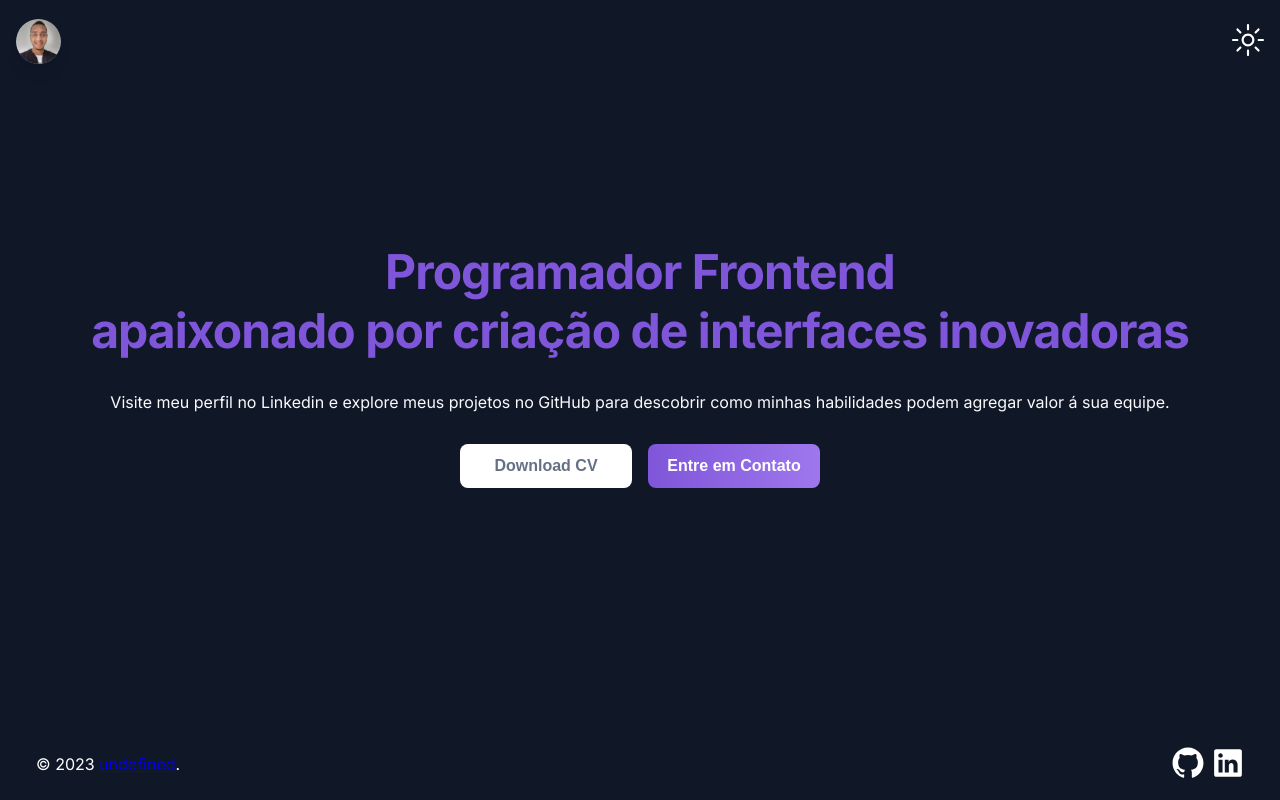
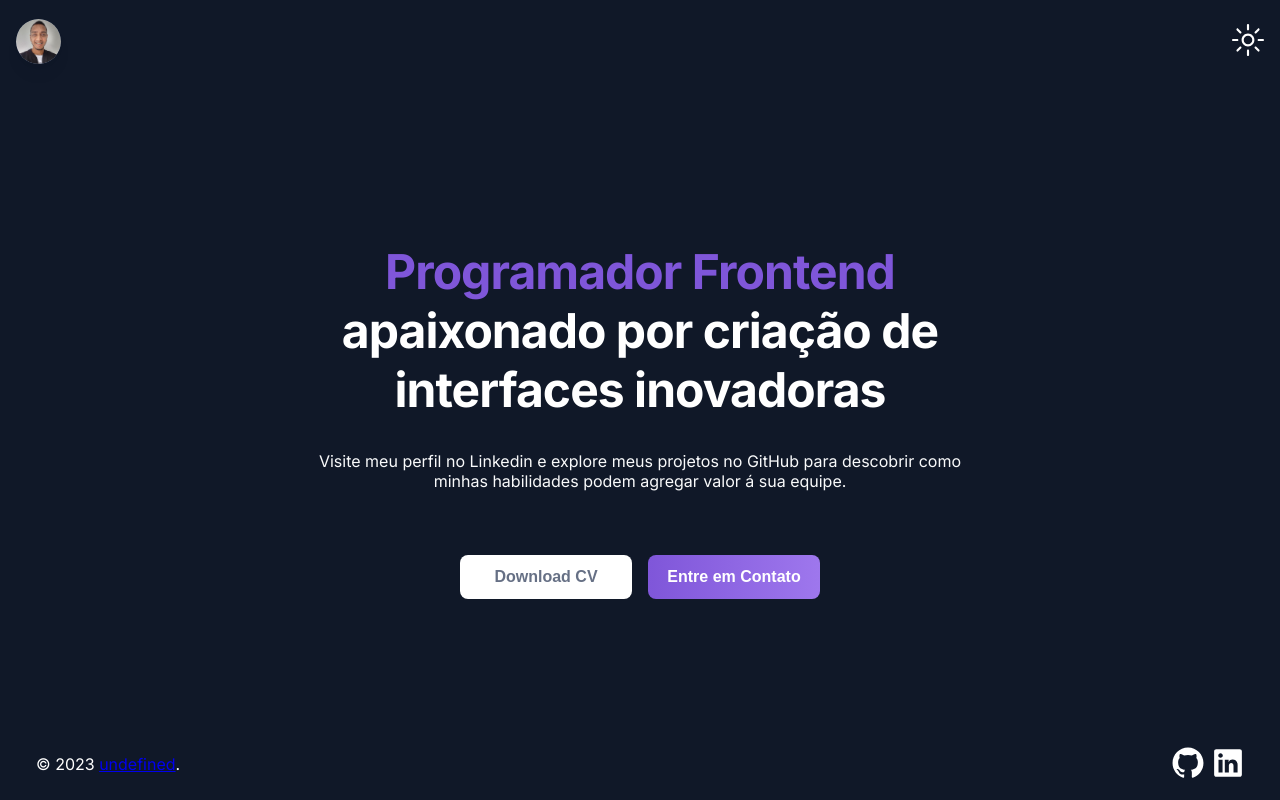
Before and after one commit to matheusgrodrigues/portfolio-backup-inativo, a Next.js app: page / in a window 1280 px wide. Built offline with nearby package versions, Linux system fonts and the light colour scheme.

Commit message:
Ajustando type theme

```diff
--- a/package.json
+++ b/package.json
@@ -5,11 +5,11 @@
     "scripts": {
         "dev": "next dev",
         "build": "next build",
+        "build:test": "NODE_ENV=test jest",
         "start": "next start",
         "lint": "next lint",
-        "build-test": "NODE_ENV=test jest",
         "test": "jest --watch",
-        "prettier-write": "npx prettier src/ --write"
+        "prettier:write": "npx prettier src/ --write"
     },
     "dependencies": {
         "@radix-ui/react-avatar": "^1.0.4",
--- a/src/app/page.tsx
+++ b/src/app/page.tsx
@@ -2,6 +2,7 @@
 
 import React, { useCallback } from 'react';
 
+import { DefaultTheme } from 'styled-components/dist/types';
 import styled from 'styled-components';
 
 import { ThemeProvider } from '../config/theme/utils/theme-provider';
@@ -14,9 +15,11 @@ import { useDarkMode } from '../core/hooks/useDarkMode';
 import { Button, Display, Text } from '../components/atoms';
 import { Header, Footer } from '../components/organisms';
 
-const BriefDescriptionStyled = styled.div`
+const ContainerStyled = styled.div`
     justify-content: center;
     flex-direction: column;
+    align-items: center;
+
     padding-right: ${({ theme }) => theme.ref.spacing.sp20};
     padding-left: ${({ theme }) => theme.ref.spacing.sp20};
     padding-top: ${({ theme }) => theme.ref.spacing.sp64};
@@ -25,22 +28,34 @@ const BriefDescriptionStyled = styled.div`
     ${({ theme }) => bpHelper('bp_lg', `padding-top: ${theme.ref.spacing.sp128};`)}
     ${({ theme }) => bpHelper('bp_xl', `padding-top: ${theme.ref.spacing.sp160};`)}
 
-    text-align: center;
     background: ${({ theme }) =>
         theme.name === 'light' ? theme.ref.colors['color_white'] : theme.ref.colors['color_gray900']};
+
     min-height: calc(100vh - 82px);
+
     display: flex;
     width: 100%;
-    gap: ${({ theme }) => theme.ref.spacing.sp32};
 
     & > footer {
         margin-top: auto;
     }
 `;
 
+const BriefDescriptionStyled = styled.div`
+    flex-direction: column;
+    text-align: center;
+    max-width: 700px;
+    display: flex;
+    width: 100%;
+
+    gap: ${({ theme }) => theme.ref.spacing.sp32};
+`;
+
 const ActionButtonStyled = styled.div`
     justify-content: center;
     display: flex;
+
+    margin: ${({ theme }) => theme.ref.spacing.sp32} 0;
     gap: ${({ theme }) => theme.ref.spacing.sp16};
 `;
 
@@ -64,14 +79,29 @@ const Home = () => {
     ];
 
     return (
-        <ThemeProvider theme={theme === 'light' ? themeLight : darkTheme}>
+        <ThemeProvider theme={theme === 'light' ? (themeLight as DefaultTheme) : (darkTheme as DefaultTheme)}>
             <Header themeToggler={themeToggler} />
 
+            <ContainerStyled>
                 <BriefDescriptionStyled>
                     <div style={{ display: 'flex', flexDirection: 'column', gap: '32px' }}>
-                    <Display fontWeight="semibold" $variant="lg" color={theme === 'light' ? 'gray900' : 'primary600'}>
-                        {displayName} <br /> {displayDescription}
+                        <div>
+                            <Display
+                                fontWeight="semibold"
+                                $variant="lg"
+                                color={theme === 'light' ? 'gray900' : 'primary600'}
+                            >
+                                {displayName}
                             </Display>
+
+                            <Display
+                                fontWeight="semibold"
+                                $variant="lg"
+                                color={theme === 'light' ? 'gray900' : 'color_white'}
+                            >
+                                {displayDescription}
+                            </Display>
+                        </div>
 
                         <Text fontWeight="semibold" $variant="xl" color={theme === 'light' ? 'gray900' : 'gray50'}>
                             {description}
@@ -101,9 +131,10 @@ const Home = () => {
                             {buttonContact}
                         </Button>
                     </ActionButtonStyled>
+                </BriefDescriptionStyled>
 
                 <Footer />
-            </BriefDescriptionStyled>
+            </ContainerStyled>
         </ThemeProvider>
     );
 };
--- a/src/components/atoms/Display.tsx
+++ b/src/components/atoms/Display.tsx
@@ -1,11 +1,12 @@
 import React, { ReactNode } from 'react';
 
+import { DefaultTheme } from 'styled-components/dist/types';
 import styled from 'styled-components';
 
 import { ThemeProvider } from '@/src/config/theme/utils/theme-provider';
 import { themeLight } from '@/src/config/theme';
 
-type DisplayColor = 'gradient' | 'gray900' | 'primary600';
+type DisplayColor = 'primary600' | 'color_white' | 'gradient' | 'gray900';
 
 interface DisplayProps {
     fontWeight: 'semibold';
@@ -14,25 +15,19 @@ interface DisplayProps {
     color: DisplayColor;
 }
 
-const setDisplayLgStyles = (fontSize: string) => `
-letter-spacing: -0.96px;
-font-size: ${fontSize};
-`;
-
 /* eslint-disable no-unreachable */
 const DisplayStyled = styled('h1').attrs<DisplayProps>(() => ({}))`
     ${(props) => {
         const { fs_displayLg } = props.theme.ref.font;
 
-        switch (props.$variant) {
-            case 'lg':
-                return setDisplayLgStyles(fs_displayLg);
-                break;
+        if (props.$variant == 'lg') {
+            return `letter-spacing: -0.96px;
+                    font-size: ${fs_displayLg};`;
         }
     }};
 
     ${(props) => {
-        const { color_gradient_primary600, color_gray900, color_primary600 } = props.theme.ref.colors;
+        const { color_gradient_primary600, color_gray900, color_primary600, color_white } = props.theme.ref.colors;
 
         switch (props.color) {
             case 'gradient':
@@ -44,6 +39,9 @@ const DisplayStyled = styled('h1').attrs<DisplayProps>(() => ({}))`
             case 'primary600':
                 return `color: ${color_primary600}`;
                 break;
+            case 'color_white':
+                return `color: ${color_white}`;
+                break;
         }
     }};
 `;
@@ -52,7 +50,7 @@ export const Display = ({ fontWeight, $variant, children, color }: DisplayProps)
     return (
         <>
             {$variant === 'lg' && (
-                <ThemeProvider theme={themeLight}>
+                <ThemeProvider theme={themeLight as DefaultTheme}>
                     <DisplayStyled data-testid="a-display" fontWeight={fontWeight} $variant={$variant} color={color}>
                         {children}
                     </DisplayStyled>
--- a/src/components/organisms/Footer.tsx
+++ b/src/components/organisms/Footer.tsx
@@ -1,8 +1,8 @@
 import React from 'react';
 
+import { useRouter } from 'next/navigation';
+
 import process from 'process';
-
-import { useRouter } from 'next/navigation';
 
 import styled, { useTheme } from 'styled-components';
 
--- a/src/config/theme/index.ts
+++ b/src/config/theme/index.ts
@@ -1,4 +1,20 @@
 import { colors, font, spacing, bp } from './ref';
+
+export type ThemeName = 'light' | 'dark';
+
+type Theme = {
+    name: ThemeName;
+    ref: {
+        colors: typeof colors;
+        font: typeof font;
+        spacing: typeof spacing;
+        bp: typeof bp;
+    };
+};
+
+declare module 'styled-components' {
+    export interface DefaultTheme extends Theme {}
+}
 
 export const themeLight = {
     name: 'light',
--- a/src/core/hooks/useDarkMode.tsx
+++ b/src/core/hooks/useDarkMode.tsx
@@ -2,7 +2,7 @@
 
 import { useCallback, useEffect, useState } from 'react';
 
-type ThemeName = 'light' | 'dark';
+import { ThemeName } from '@/src/config/theme';
 
 export const useDarkMode = () => {
     const [theme, setTheme] = useState<ThemeName>('dark');
--- a/src/core/utils/test-utils/rtl-render.tsx
+++ b/src/core/utils/test-utils/rtl-render.tsx
@@ -1,6 +1,8 @@
 import React, { ReactElement, ReactNode } from 'react';
 
 import { RenderOptions, render as rtlRender } from '@testing-library/react';
+
+import { DefaultTheme } from 'styled-components';
 
 import { ThemeProvider } from '../../../config/theme/utils/theme-provider';
 import { themeLight } from '../../../config/theme';
@@ -11,7 +13,7 @@ interface WrapperProps {
 
 function render(ui: ReactElement, { ...options }: RenderOptions = {}) {
     const wrapper: React.FC<WrapperProps> = ({ children }) => (
-        <ThemeProvider theme={themeLight}>{children}</ThemeProvider>
+        <ThemeProvider theme={themeLight as DefaultTheme}>{children}</ThemeProvider>
     );
 
     return rtlRender(ui, { wrapper, ...options });
```
Also changed, not shown: src/core/utils/test-utils/app-router-provider.tsx (+5 -5 lines), 2 other files (tests, documents, lock files or other folders). Lines whose indentation alone changed are shown as unchanged.
